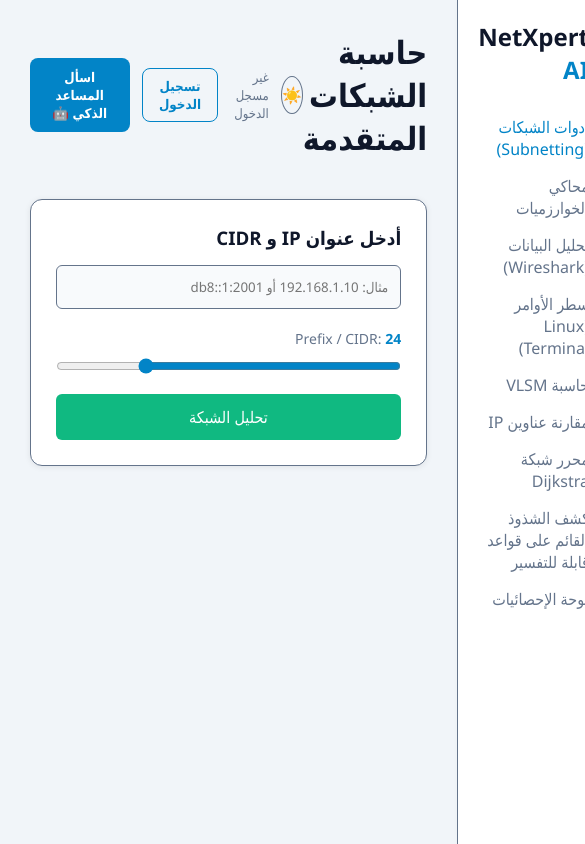
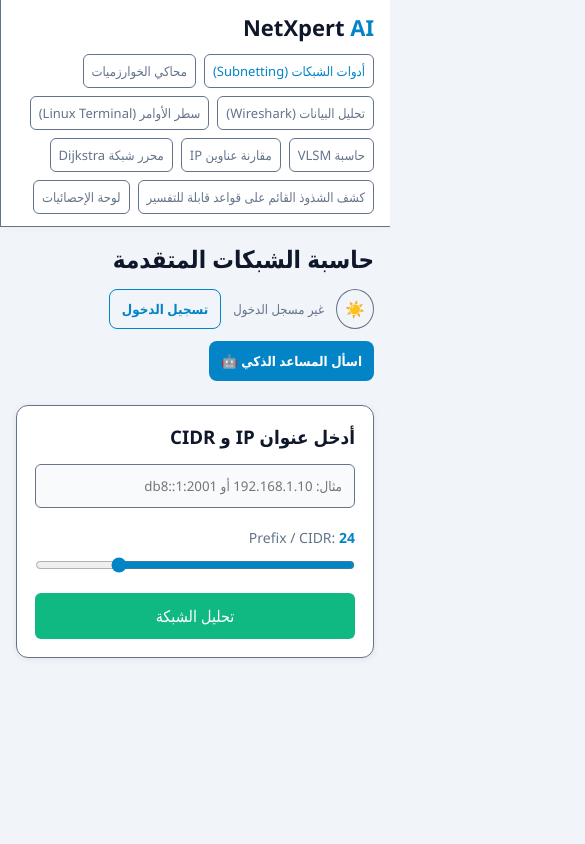
Before and after one commit to za489538-prog/netxpert-ai, a website with bundled scripts: page index.html in a window 390 px wide. Shown: the top 844 px of the page, 585 px wide, since content can reach past the window. Built offline with nearby package versions, Linux system fonts and the light colour scheme; no server answers.

Commit message:
Improve mobile layout responsiveness

```diff
--- a/style.css
+++ b/style.css
@@ -767,4 +767,33 @@ button#calcBtn:hover {
 .score-widget { display: flex; gap: 18px; align-items: center; background: var(--input-bg); border: 1px solid var(--border-color); padding: 16px; border-radius: 10px; margin: 14px 0; }
 .score-widget strong { color: #fbbf24; font-size: 26px; }.score-widget span { color: var(--primary-neon); }.score-widget small { color: var(--muted-text); }
 .metric-grid { display: grid; grid-template-columns: repeat(3,1fr); gap: 12px; margin: 12px 0; }.metric { background: var(--input-bg); padding: 14px; border-radius: 8px; text-align: center; }.metric b { display:block; font-size: 24px; color: var(--primary-neon); }.metric span { color: var(--muted-text); font-size: 13px; }.stats-list { list-style:none; padding:0; }.stats-list li { display:flex; justify-content:space-between; padding:8px; border-bottom:1px solid var(--border-color); }.badges-list { display:flex; flex-wrap:wrap; gap:8px; }.badge { border:1px solid #fbbf24; color:#fbbf24; padding:7px 10px; border-radius:20px; font-size:12px; }.anomaly-high { border-right:4px solid #ef4444; }.anomaly-medium { border-right:4px solid #f59e0b; }.anomaly-low { border-right:4px solid #10b981; }
-@media (max-width: 700px) { .metric-grid { grid-template-columns: 1fr; }.score-widget { flex-wrap: wrap; } }
+@media (max-width: 700px) {
+    .dashboard-container { display: block; }
+    .sidebar {
+        width: 100%;
+        padding: 12px 16px;
+        border-left: 0;
+        border-bottom: 1px solid var(--border-color);
+    }
+    .logo { margin-bottom: 12px; font-size: 22px; }
+    .nav-links { display: flex; flex-wrap: wrap; gap: 8px; }
+    .nav-links li { margin-bottom: 0; }
+    .nav-links a { display: block; padding: 7px 8px; font-size: 13px; border: 1px solid var(--border-color); border-radius: 6px; }
+    .main-content { padding: 16px; }
+    header { align-items: stretch; flex-direction: column; gap: 14px; margin-bottom: 24px; }
+    header h1 { font-size: 24px; line-height: 1.35; }
+    .header-actions { flex-wrap: wrap; justify-content: flex-start; }
+    .header-actions button { min-height: 40px; }
+    .ai-btn, .auth-btn { padding: 9px 12px; }
+    .card { max-width: 100%; padding: 18px; }
+    .tool-workspace { gap: 12px; }
+    .vlsm-input-group { min-width: 100%; }
+    .vlsm-requirement-row { align-items: stretch; flex-wrap: wrap; }
+    .vlsm-req-name, .vlsm-req-hosts { min-width: 120px; }
+    .result-box, .vlsm-result-wrap, .wireshark-table-wrap { overflow-x: auto; }
+    .ai-modal-box { width: calc(100vw - 32px); max-width: none; }
+    .ai-chat-window { height: min(300px, 45vh); }
+    .metric-grid { grid-template-columns: 1fr; }
+    .score-widget { flex-wrap: wrap; }
+    .editor-svg { min-height: 220px; }
+}
```
